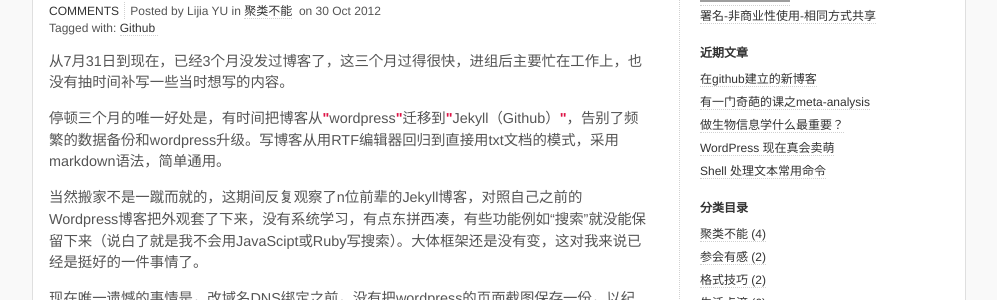
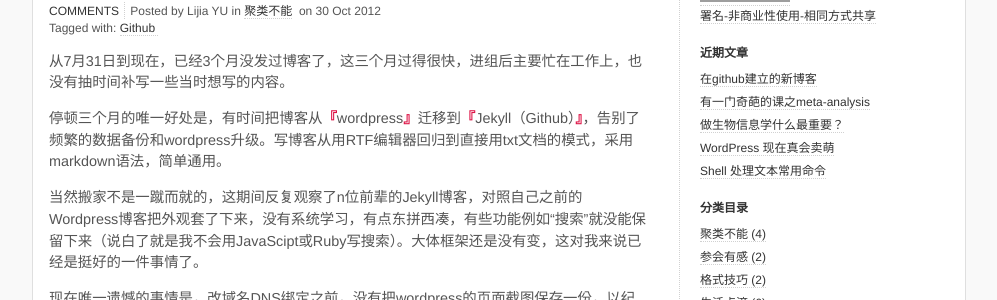
Before and after one commit to yulijia/cn, a Jekyll site: the page built from index.html, in a window 1280 px wide. Shown: the part 381-681 px from the top of the page, without its empty margins (141-1138 px from the left). Built offline with Jekyll 4.4.1, drawn with Linux system fonts in a browser that asks for light colours; the list of posts is cut into pages by our own code; grey boxes are pictures that could not be loaded.

Commit message:
change css

```diff
--- a/assets/css/style.css
+++ b/assets/css/style.css
@@ -771,12 +771,12 @@ pre code{padding:0;color:inherit;background-color:transparent;border:0}
 /*new style*/
 
 q:before {
-  content: /*'『'*/'"';
+  content: '『';
   color: #DD1144;
   font-weight:bold;
 }
 q:after {
-  content:/* '』'*/'"';
+  content:'』';
   color: #DD1144;
   font-weight:bold;
 }
```
